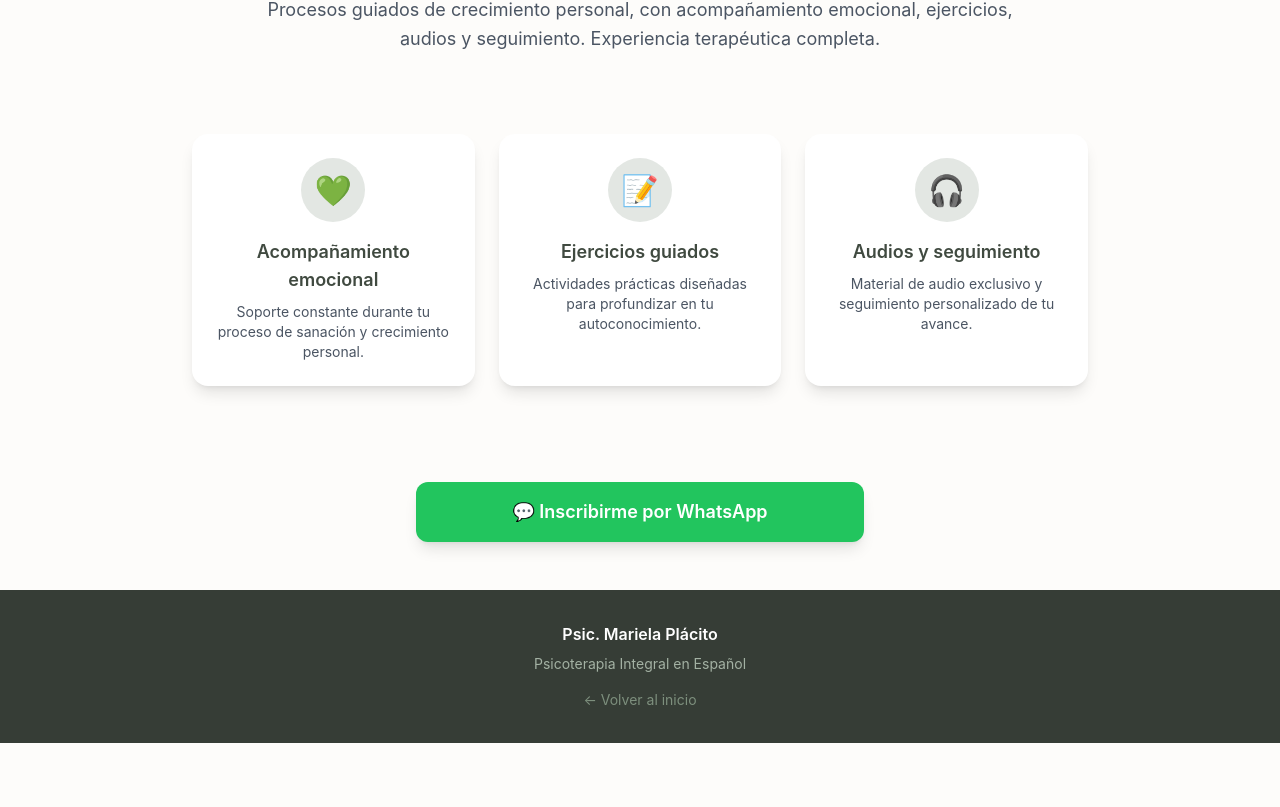
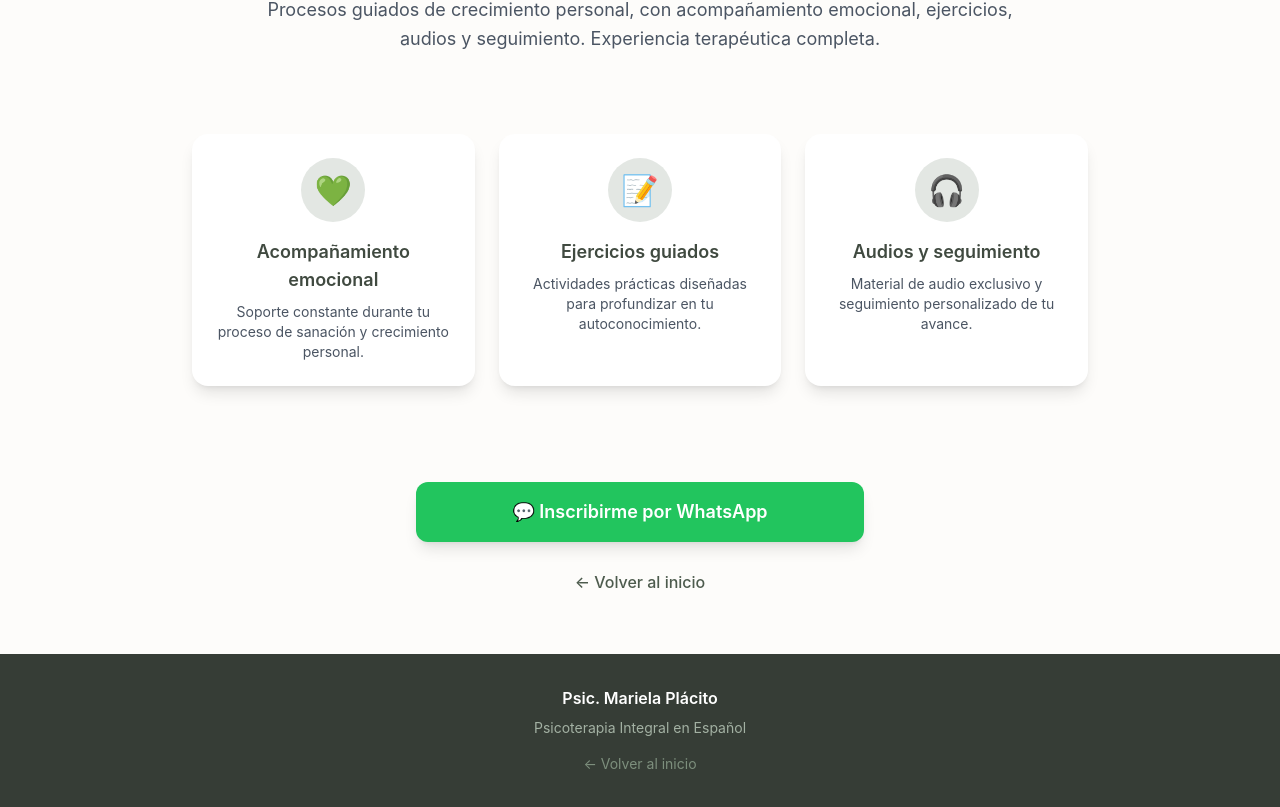
Before and after one commit to Pvrolomx/mpm-psi, a Next.js app: page /cursos-whatsapp in a window 1280 px wide. Shown: the part 365-1172 px from the top of the page. Before the commit the page ends 1108 px from the top, so only its background shows below. Built offline with nearby package versions, Linux system fonts and the light colour scheme.

Commit message:
feat: add prominent back button

```diff
--- a/app/cursos-whatsapp/page.js
+++ b/app/cursos-whatsapp/page.js
@@ -79,6 +79,10 @@ export default function CursosWhatsApp() {
           >
             💬 Inscribirme por WhatsApp
           </a>
+
+          <Link href="/" className="block w-full text-center py-3 text-sage-600 font-medium hover:text-sage-800 transition mt-4">
+            ← Volver al inicio
+          </Link>
         </div>
       </section>
 
```
